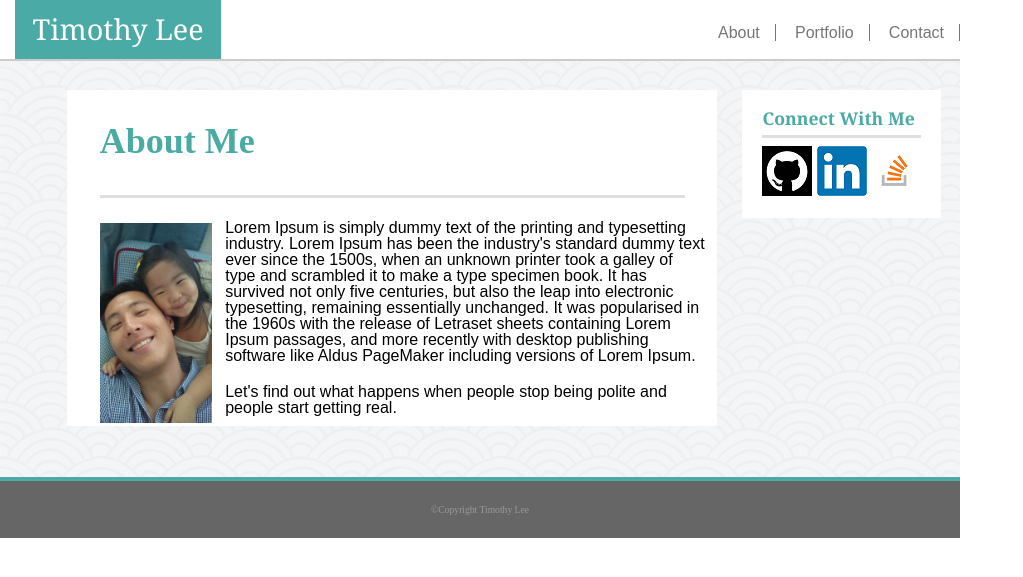
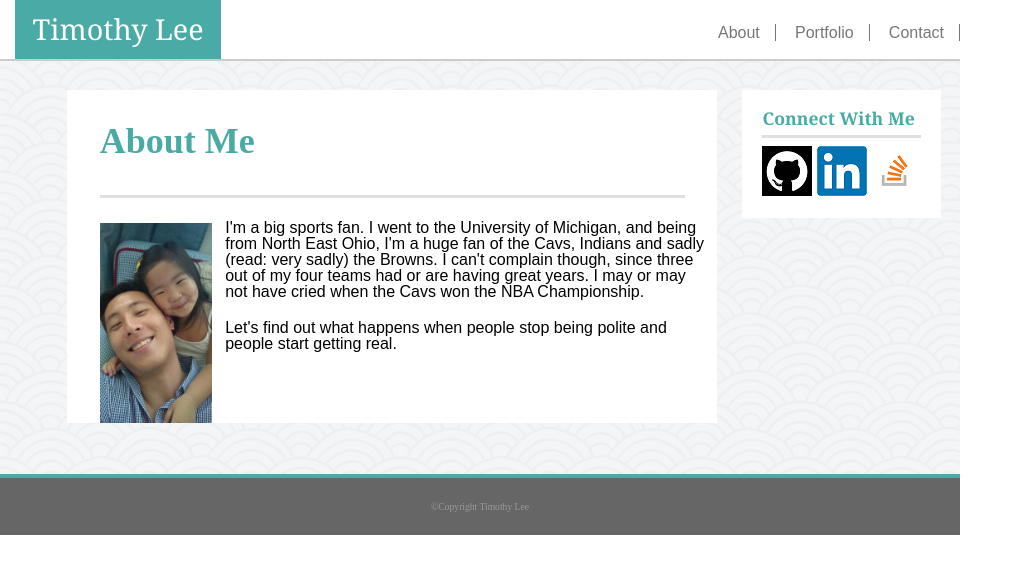
Before and after one commit to timothydlee/Basic-Portfolio, a PHP site: page / in a window 1280 px wide. Shown: the top 577 px of the page, without its empty margins (0-1023 px from the left). Run offline with PHP 8.4, Linux system fonts and the light colour scheme.

Commit message:
updated the final text on about me

```diff
--- a/assets/css/style.css
+++ b/assets/css/style.css
@@ -65,6 +65,8 @@ hr{
 #navlist li a:hover{
 	text-decoration: underline;
 	color: #ccc;
+	-webkit-animation-name: bounce;
+    animation-name: bounce;
 }
 
 #navlist li:last child{
--- a/index.html
+++ b/index.html
@@ -54,7 +54,7 @@
 						<img src="assets/images/ProfilePicture1.jpg" alt="Most Handsome Man in the World">
 
 						<p>
-							Lorem Ipsum is simply dummy text of the printing and typesetting industry. Lorem Ipsum has been the industry's standard dummy text ever since the 1500s, when an unknown printer took a galley of type and scrambled it to make a type specimen book. It has survived not only five centuries, but also the leap into electronic typesetting, remaining essentially unchanged. It was popularised in the 1960s with the release of Letraset sheets containing Lorem Ipsum passages, and more recently with desktop publishing software like Aldus PageMaker including versions of Lorem Ipsum.
+							I'm a big sports fan. I went to the University of Michigan, and being from North East Ohio, I'm a huge fan of the Cavs, Indians and sadly (read: very sadly) the Browns. I can't complain though, since three out of my four teams had or are having great years. I may or may not have cried when the Cavs won the NBA Championship.
 						</p>
 
 						<p>
```
